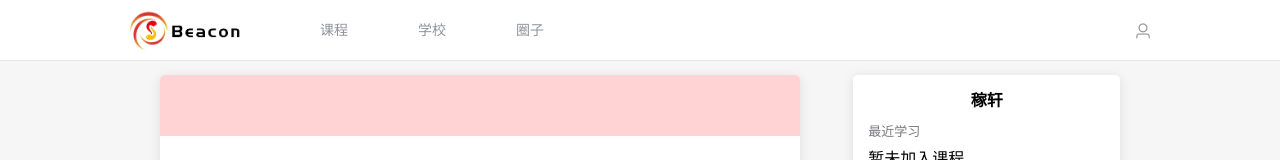
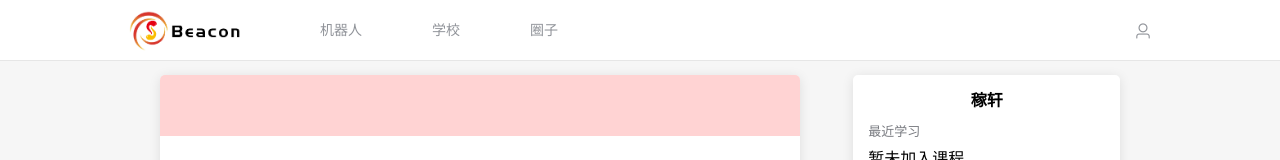
Before and after one commit to callmewindow/ucloud_client, a Vue app: page /#/home in a window 1280 px wide. Shown: the top 160 px of the page. Built offline with nearby package versions, Linux system fonts and the light colour scheme.

Commit message:
简易调整路由

```diff
--- a/src/components/Navigator.vue
+++ b/src/components/Navigator.vue
@@ -7,9 +7,9 @@
       <el-menu-item
         v-if="login != 'yes'"
         class="nav-text"
-        @click="FT.toPath('/courseList')"
-        index="course"
-      >课程</el-menu-item>
+        @click="FT.toPath('/robotList')"
+        index="robot"
+      >机器人</el-menu-item>
       <el-menu-item v-if="login != 'yes'" class="nav-text" @click="FT.building" index="college">学校</el-menu-item>
       <el-menu-item v-if="login != 'yes'" class="nav-text" @click="FT.building" index="forum">圈子</el-menu-item>
 
--- a/src/router/index.js
+++ b/src/router/index.js
@@ -10,17 +10,12 @@ const routes = [
     redirect: '/home',
   },
   {
-    path: '/pm',
-    name: 'PrivateMessage',
-    component: () => import('@/components/PrivateMessages.vue'),
-  },
-  {
     path: '/home',
     name: 'Home',
     component: () => import('@/views/Home.vue'),
   },
   {
-    path: '/courselist',
+    path: '/robotlist',
     name: 'CourseList',
     component: () => import('@/views/CourseList.vue'),
   },
@@ -30,16 +25,13 @@ const routes = [
     component: () => import('@/views/UserDetail.vue'),
   },
   {
-    path: '/course/:courseId',
+    path: '/robot/:robotId',
     redirect: '/course/:courseId/intro'
   },
   {
-    path: '/course/:courseId/:coursePos/',
+    path: '/robot/:robotId/:robotPos/',
     name: 'Course',
     component: () => import('@/views/Course.vue'),
-    children: [
-      {path: 'post/:postId'},
-    ]
   },
   {
     path: '/Login',
--- a/src/views/CourseList.vue
+++ b/src/views/CourseList.vue
@@ -1,6 +1,6 @@
 <template>
   <div id="CL">
-    <Navigator active-func="course" />
+    <Navigator active-func="robot" />
     <el-row :gutter="20" style="margin-left: 15%; margin-right: 15%">
       <el-col :span="16" style="margin-top: 80px;">
         <el-input placeholder="请输入内容" v-model="searchInput" class="input-with-select">
```
